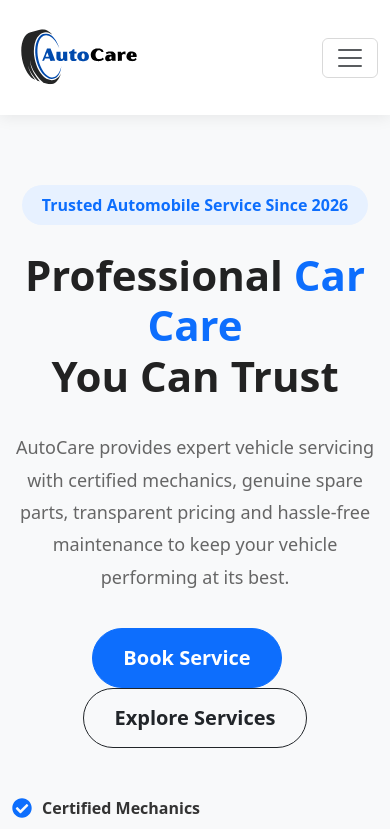
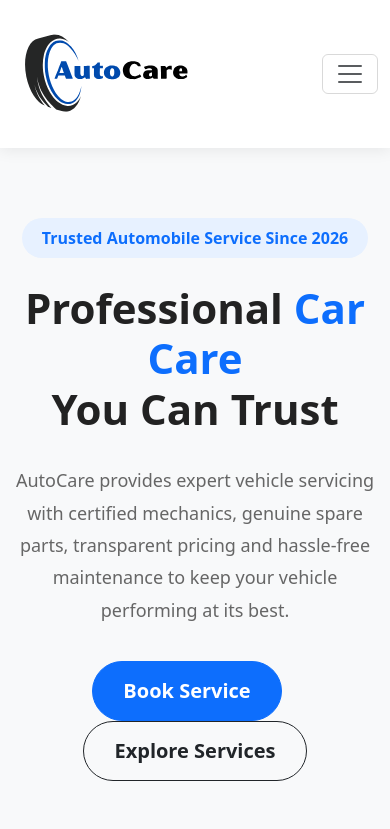
Before and after one commit to Pobitra2001/AutoCare-FullStack, a React (Vite) app in the folder autocare-frontend/: page / in a window 390 px wide. Shown: the top 829 px of the page. Built offline with nearby package versions, Linux system fonts and the light colour scheme.

Commit message:
resize logo

```diff
--- a/autocare-frontend/src/assets/styles/navbar.css
+++ b/autocare-frontend/src/assets/styles/navbar.css
@@ -20,7 +20,7 @@
 }
 
 .logo img {
-    width: 150px;
+    width: 220px;
     height: auto;
     display: block;
 }
@@ -210,7 +210,7 @@
     }
 
     .logo img {
-        width: 135px;
+        width: 190px;
     }
 
     .navbar-nav {
```
